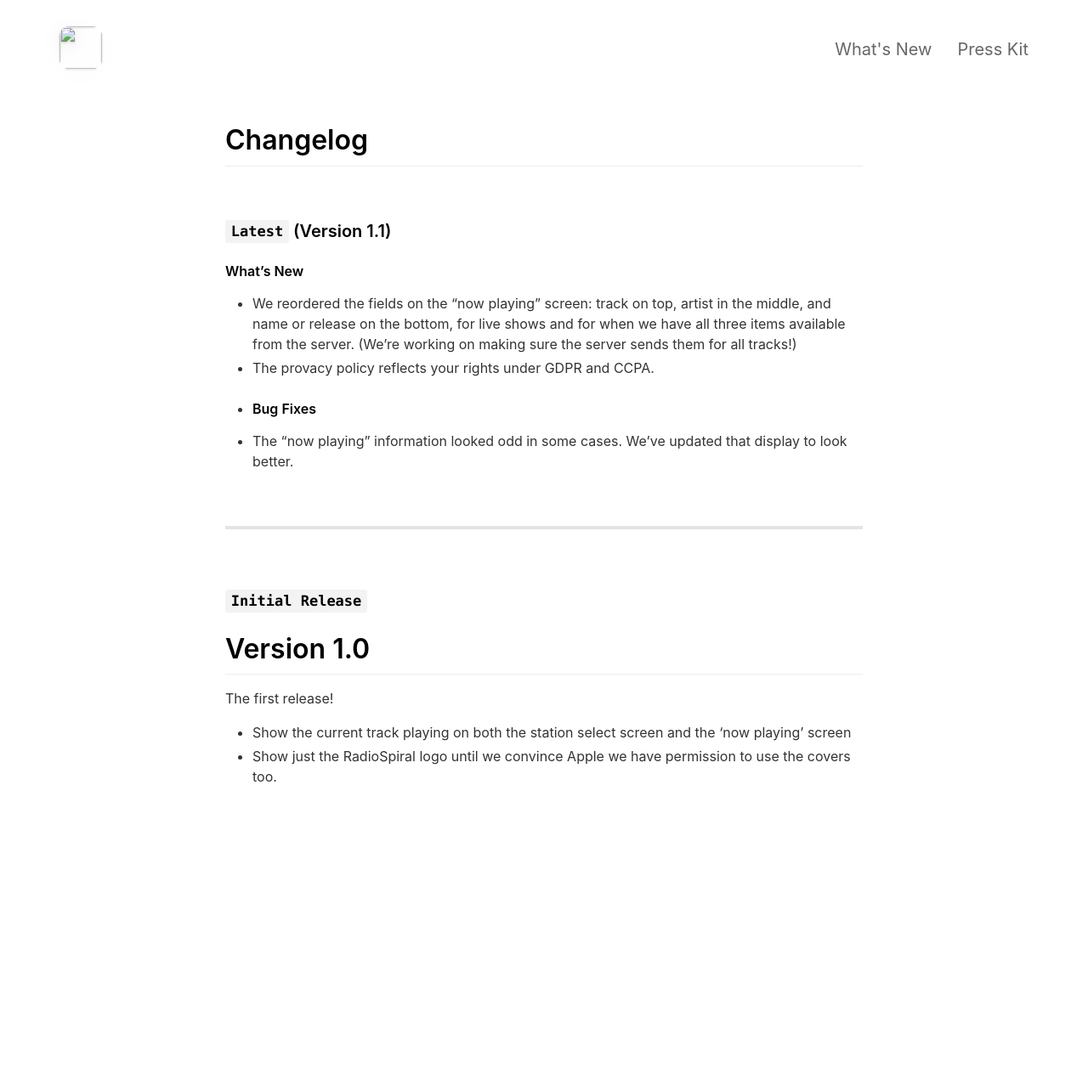
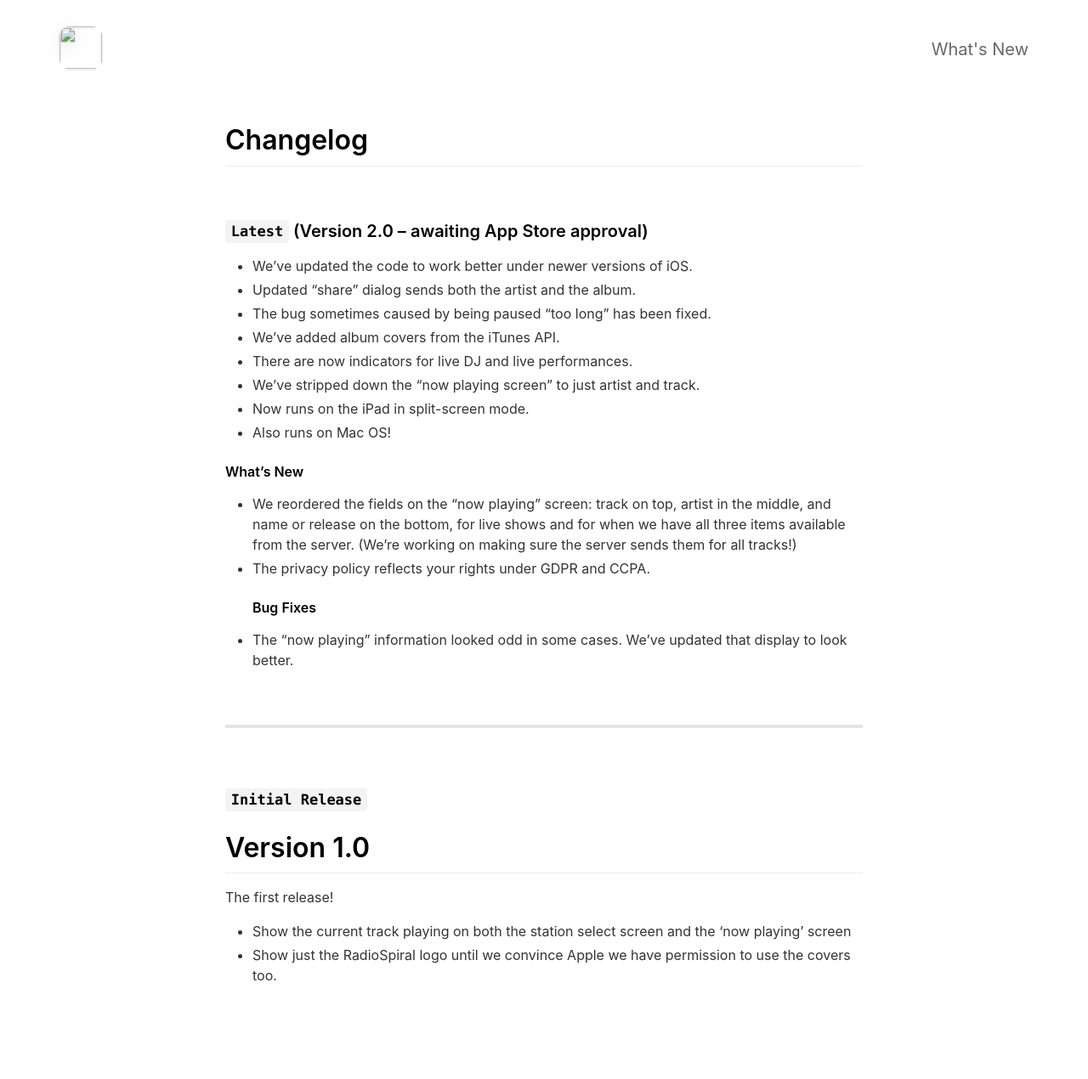
Before and after one commit to joemcmahon/radiospiral-landing-page, a Jekyll site: the page built from _pages/changelog.md, in a window 1280 px wide. Shown: the whole page at 85% size. Built offline with Jekyll 4.4.1, drawn with Linux system fonts in a browser that asks for light colours; nearby versions of some CDN libraries; before the commit the page ends 1036 px from its top, so only the background shows below that.

Commit message:
Remove press kit, add 2.0 messaging

```diff
--- a/_config.yml
+++ b/_config.yml
@@ -7,7 +7,7 @@ ios_app_country                           : us
 
 appstore_link                             :                                           # Automatically populates if not set and if iOS app ID is set. Otherwise enter manually.
 playstore_link                            :                                           # Enter Google Play Store URL.
-presskit_download_link                    : https://pemungkah.com/radiosiral-presskit.zip
+presskit_download_link                    :
                                                                                       # Enter a link to downloadable file or (e.g. public Dropbox link to a .zip file).
                                                                                       # Or upload your press kit file to assets and set path accordingly (e.g. "assets/your_press_kit.zip").
 
@@ -76,17 +76,6 @@ social_icons_background_color             : "#e6e6e6"
 footer_text_color                         : "#666666"
 
 
-
-
-
-
-
-
-
-
-
-
-
 ####################################################
 ### Jekyll Configuration. No need to touch this. ###
 ####################################################
--- a/_pages/changelog.md
+++ b/_pages/changelog.md
@@ -8,12 +8,19 @@ include_in_header: true
 
 <br>
 
-### `Latest` (**Version 1.1**)
+### `Latest` (**Version 2.0** – awaiting App Store approval)
+- We've updated the code to work better under newer versions of iOS.
+- Updated "share" dialog sends both the artist and the album.
+- The bug sometimes caused by being paused "too long" has been fixed.
+- We've added album covers from the iTunes API.
+- There are now indicators for live DJ and live performances.
+- We've stripped down the "now playing screen" to just artist and track.
+- Now runs on the iPad in split-screen mode.
+- Also runs on Mac OS!
 
 #### What's New
 - We reordered the fields on the "now playing" screen: track on top, artist in the middle, and name or release on the bottom, for live shows and for when we have all three items available from the server. (We're working on making sure the server sends them for all tracks!)
- - The provacy policy reflects your rights under GDPR and CCPA.
- -
+ - The privacy policy reflects your rights under GDPR and CCPA.
 #### Bug Fixes
 - The "now playing" information looked odd in some cases. We've updated that display to look better.
 <br>
```
